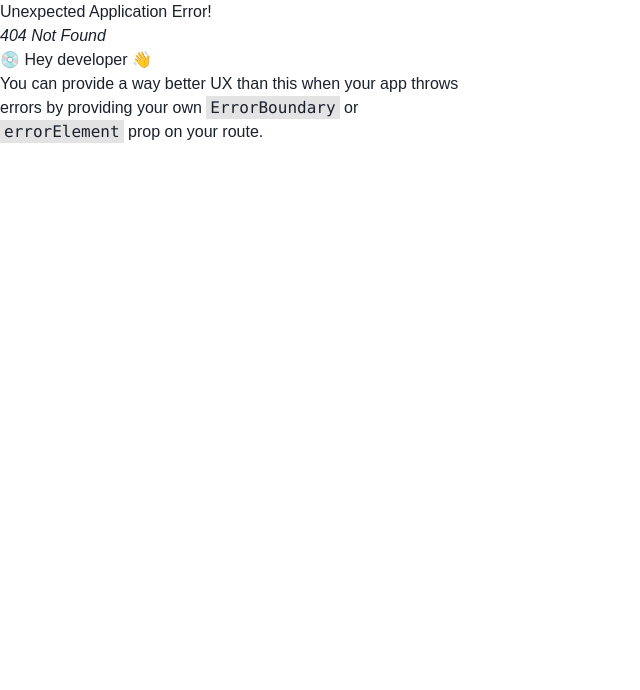
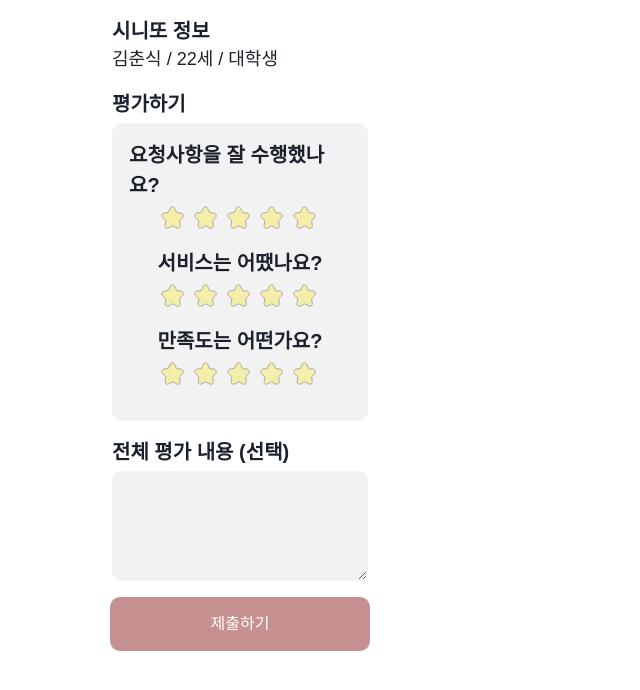
Before and after one commit to kakao-tech-campus-2nd-step3/Team8_FE, a React (Vite) app: page /siniddo-review in a window 1280 px wide. Before the commit this address had no page. Shown: the top 690 px of the page, without its empty margins (0-640 px from the left). Built offline with nearby package versions, Linux system fonts and the light colour scheme; a web font is replaced by a local one.

Commit message:
Feat: 시니또 평가 페이지 생성 및  UI 구현

```diff
--- a/src/app/routes/index.tsx
+++ b/src/app/routes/index.tsx
@@ -4,6 +4,7 @@ import { RouterPath } from './path';
 import MainPage from '@/pages/common/main';
 import RegisterPage from '@/pages/common/register';
 import SeniorRegisterPage from '@/pages/guard/register';
+import SiniddoReviewPage from '@/pages/guard/review';
 import ServiceHistoryPage from '@/pages/guard/service-history';
 import CallBackDetailPage from '@/pages/siniddo/call-back/detail';
 import CallBackListPage from '@/pages/siniddo/call-back/list';
@@ -53,6 +54,10 @@ const router = createBrowserRouter([
       },
     ],
   },
+  {
+    path: RouterPath.siniddoReview,
+    element: <SiniddoReviewPage />,
+  },
 ]);
 
 export const Routes = () => {
--- a/src/app/routes/path.ts
+++ b/src/app/routes/path.ts
@@ -9,4 +9,5 @@ export const RouterPath = {
   callBackDetail: ':callBackId',
   callBackGuidLine: ':guideLineId',
   seniorRegister: `/senior-register`,
+  siniddoReview: `/siniddo-review`,
 };
--- /dev/null
+++ b/src/pages/guard/review/index.tsx
@@ -0,0 +1,97 @@
+import { useState } from 'react';
+
+import starIcon from './asset/star-icon.svg';
+import { BasicButton } from '@/shared/components/common/button';
+import { Text, Flex, Box, Textarea, Image } from '@chakra-ui/react';
+import styled from '@emotion/styled';
+
+const SiniddoReviewPage = () => {
+  const [ratings, setRatings] = useState<number[]>([0, 0, 0]); // 각 질문에 대한 별점
+
+  const handleStarClick = (questionIndex: number, starIndex: number) => {
+    const newRatings = [...ratings];
+    newRatings[questionIndex] = starIndex + 1; // 별점 설정
+    setRatings(newRatings);
+  };
+
+  return (
+    <Flex w='100%' flexDir='column' alignItems='center'>
+      <Box display='flex' flexDir='column' w='100%' maxW='16rem' mb={4} mt={4}>
+        <TitleText>시니또 정보</TitleText>
+        <Text fontSize='18px'>김춘식 / 22세 / 대학생</Text>
+      </Box>
+      <Box display='flex' flexDir='column' w='100%' maxW='16rem'>
+        <TitleText>평가하기</TitleText>
+        <ReviewBox>
+          {[
+            '요청사항을 잘 수행했나요?',
+            '서비스는 어땠나요?',
+            '만족도는 어떤가요?',
+          ].map((question, questionIndex) => (
+            <Box key={questionIndex} display='flex' flexDir='column' mb={4}>
+              <TitleText mb={1}>{question}</TitleText>
+              <Box display='flex' justifyContent='center'>
+                {[...Array(5)].map((_, starIndex) => (
+                  <Star
+                    key={starIndex}
+                    onClick={() => handleStarClick(questionIndex, starIndex)}
+                    src={starIcon}
+                    alt='star-icon'
+                    style={{
+                      opacity: starIndex < ratings[questionIndex] ? 1 : 0.3, // 설정된 별점보다 낮은 별들은 채우기
+                    }}
+                  />
+                ))}
+              </Box>
+            </Box>
+          ))}
+          <Box></Box>
+        </ReviewBox>
+      </Box>
+      <Box display='flex' flexDir='column' w='100%' maxW='16rem' mt={4} mb={4}>
+        <TitleText>전체 평가 내용 (선택)</TitleText>
+        <ReviewTextBox />
+      </Box>
+      <BasicButton width='16rem' themeType='default'>
+        제출하기
+      </BasicButton>
+    </Flex>
+  );
+};
+
+export default SiniddoReviewPage;
+
+const TitleText = styled(Text)`
+  font-size: 20px;
+  font-weight: 700;
+`;
+
+const ReviewBox = styled(Box)`
+  display: flex;
+  flex-direction: column;
+  align-items: center;
+  width: 100%;
+  max-width: 16rem;
+  border: 1px solid var(--color-white-gray);
+  border-radius: 10px;
+  background-color: var(--color-white-gray);
+  margin-top: 0.25rem;
+  padding: 1rem;
+`;
+
+const ReviewTextBox = styled(Textarea)`
+  width: 100%;
+  max-width: 16rem;
+  height: 110px;
+  border: 1px solid var(--color-white-gray);
+  border-radius: 10px;
+  background-color: var(--color-white-gray);
+  margin-top: 0.25rem;
+  font-size: 18px;
+`;
+
+const Star = styled(Image)`
+  cursor: pointer;
+  margin-right: 4px;
+  transition: opacity 0.2s;
+`;
```
Also changed, not shown: src/pages/guard/review/asset/star-icon.svg (added).
